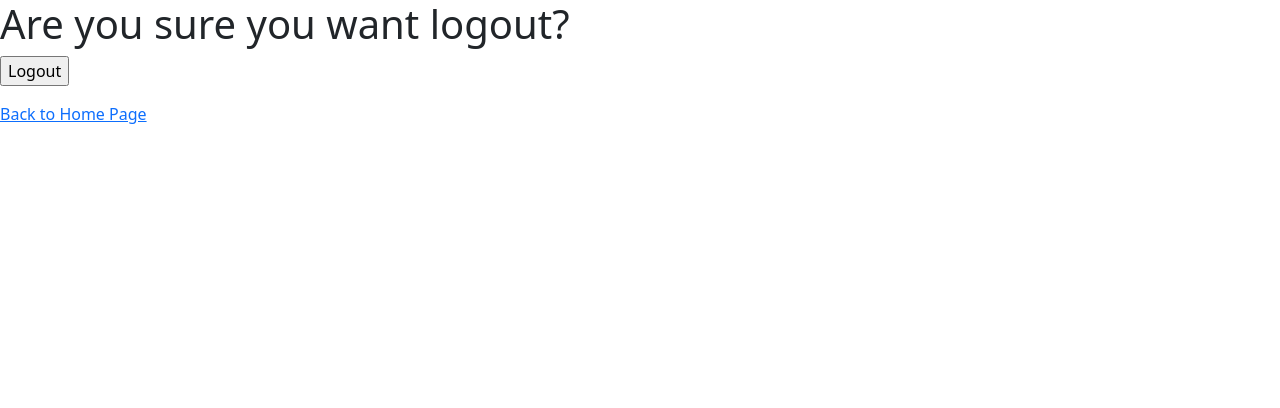
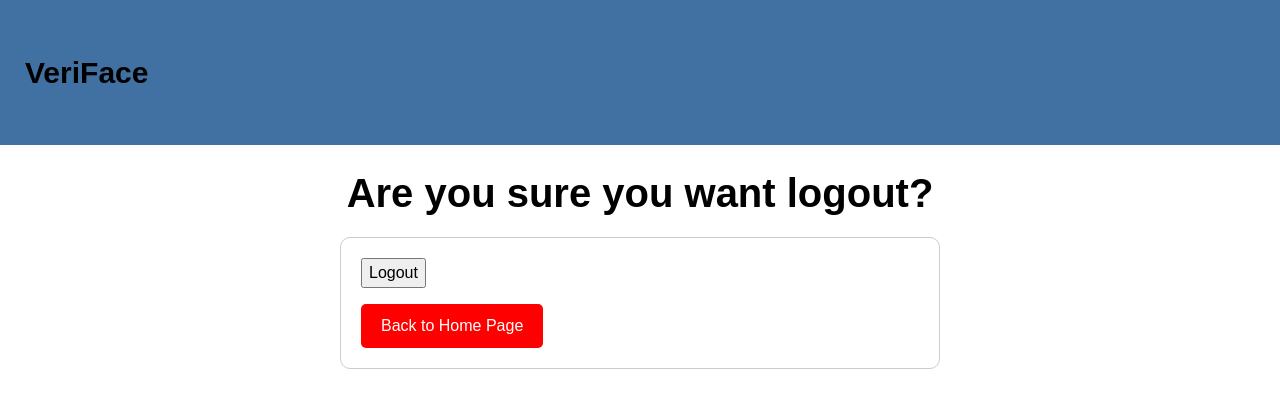
Before and after one commit to YueYingLee/VeriFace, a Flask app: page /logout in a window 1280 px wide. Shown: the top 408 px of the page. Run offline with Flask 3, Linux system fonts and the light colour scheme; a user stored in the database is signed in.

Commit message:
beutify login and logout

```diff
--- a/app/templates/login.html
+++ b/app/templates/login.html
@@ -4,7 +4,7 @@
     <!-- <link rel="stylesheet" href="{{ url_for('static', filename='css/login.css') }}"> -->
 </head>
 </style><body> <div class="navbar">
-   <a href="/" class="navbar-link">VeriFace</a> </div>
+   <a href="/"class="navbar-link">&nbsp;&nbsp;&nbsp;VeriFace </a> </div>
 <div class ="container">
 <div class ="text">
 
--- a/app/templates/logout.html
+++ b/app/templates/logout.html
@@ -3,12 +3,99 @@
 <head>
     <!-- <link rel="stylesheet" href="{{ url_for('static', filename='css/logout.css') }}"> -->
 </head>
-<h1>Are you sure you want logout?</h1>
+</style><body> <div class="navbar">
+    <a href="/"class="navbar-link">&nbsp;&nbsp;&nbsp;VeriFace </a> </div>
+    <br><h1>  Are you sure you want logout?</h1>
+    <div class ="container">
 <div class = "text">
+    <style>
+        h1 {
+            text-align: center;
+            font-weight: bold;
+        }
+        body {
+            font-family: Arial, sans-serif;
+            background-color: #ffffff;
+            color: #000000;
+            margin: 0;
+        }
+        .navbar {
+          background-color: #4170a2;
+            text-align: center;
+            padding: 50px 0;
+            font-size: 30px;
+            color: black; /* Black text color */
+            font-weight: bold; /* Bold font weight */
+        }
+
+        .navbar-link {
+            color: black; /* Set the color to black */
+            text-decoration: none; /* Remove underline */
+            }
+
+
+        .container {
+            max-width: 600px;
+            margin: 20px auto;
+            padding: 20px;
+            border: 1px solid #cccccc;
+            border-radius: 10px;
+            align-items: center;
+        }
+        .form-group {
+            margin-bottom: 20px;
+        }
+        .form-control {
+            width: 90%;
+            padding: 10px;
+            font-size: 16px;
+            border: 1px solid #cccccc;
+            border-radius: 5px;
+        }
+        .form-control:focus {
+            outline: none;
+            border-color: #007bff;
+        }
+        .btn {
+            display: inline-block;
+            padding: 10px 20px;
+            font-size: 16px;
+            border: none;
+            border-radius: 5px;
+            background-color: #007bff;
+            color: #ffffff;
+            cursor: pointer;
+        }
+        .btn:hover {
+            background-color: #0056b3;
+        }
+        .error {
+            color: #ff0000;
+            font-size: 14px;
+        }
+
+        .alert {
+            padding: 15px;
+            margin-bottom: 20px;
+            border: 1px solid transparent;
+            border-radius: 4px;
+        }
+        .alert-success {
+            color: #3c763d;
+            background-color: #dff0d8;
+            border-color: #d6e9c6;
+        }
+        .alert-error {
+            color: #a94442;
+            background-color: #f2dede;
+            border-color: #ebccd1;
+        }
+
+     </style>
     <form action="" method="post" novalidate>
         {{form.hidden_tag()}}
-        <p>{{ form.submit() }}</p>
-        <p><a href="{{url_for('index')}}">Back to Home Page</a></p>
+        <p> {{ form.submit() }}</p>
+       <a href="{{url_for('index')}}" class = "btn" style = "background-color: red">Back to Home Page</a>
     </form>
 </div>
 
```
